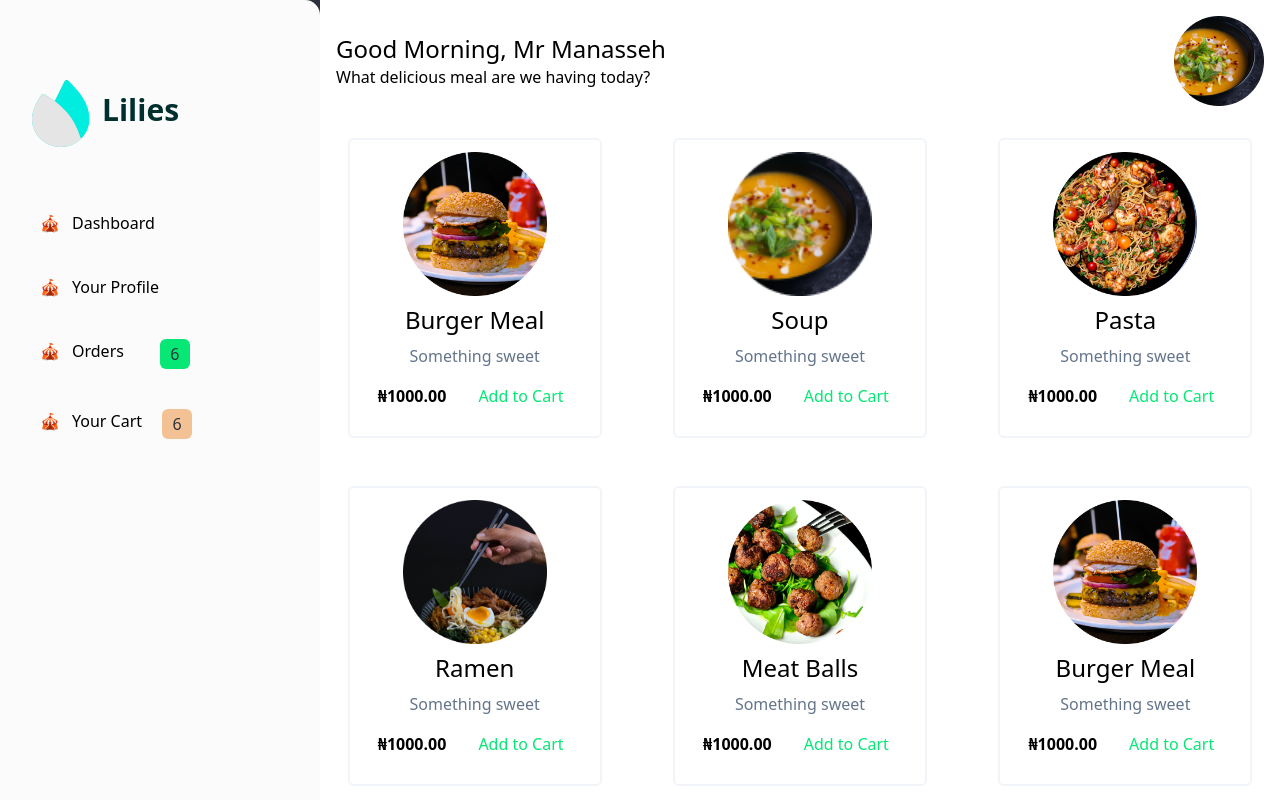
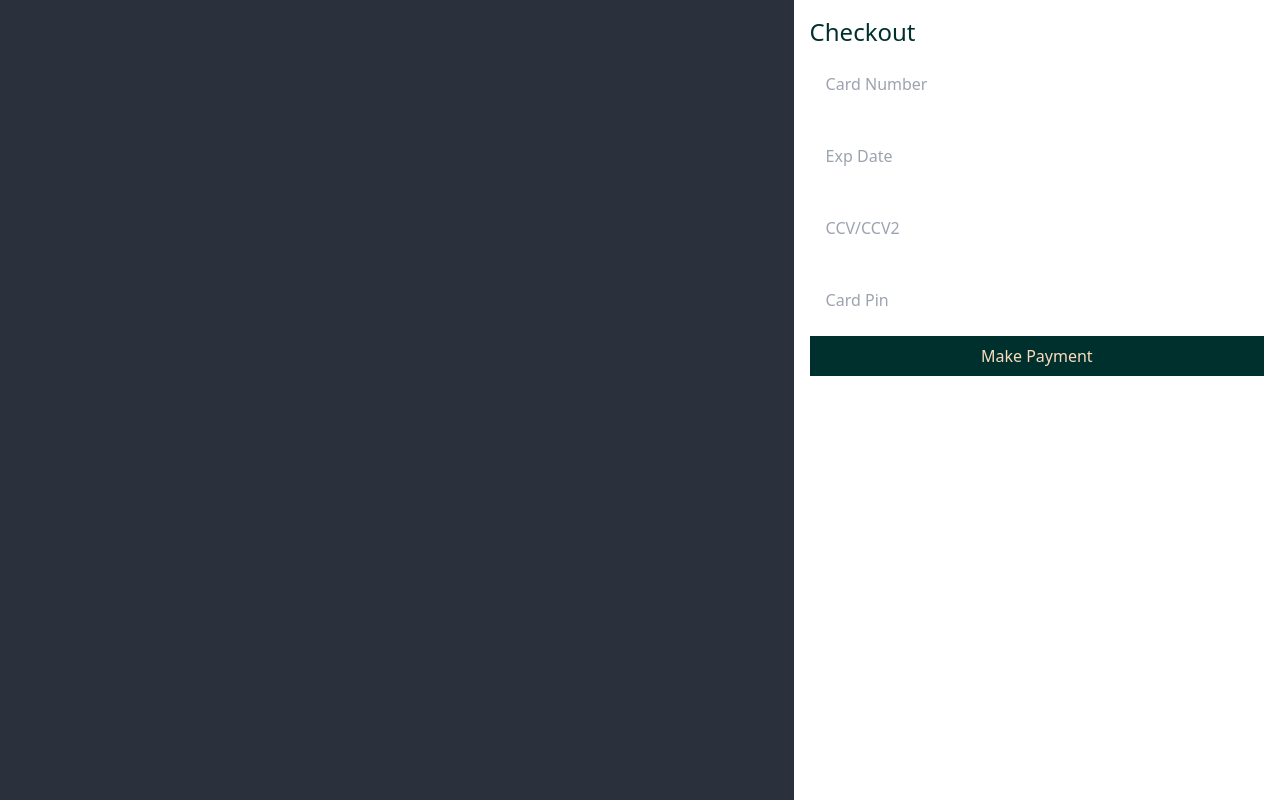
Before and after one commit to manaboy-07/Lilies, a React (Create React App) app: page / in a window 1280 px wide. Built offline with nearby package versions, Linux system fonts and the light colour scheme.

Commit message:
working on checkout

```diff
--- a/src/App.js
+++ b/src/App.js
@@ -1,4 +1,5 @@
 /** @format */
+import CheckOut from "./components/CheckOut";
 import SideMenu from "./components/SideMenu";
 import HomePage from "./Pages/HomePage";
 import Login from "./Pages/Login";
@@ -7,7 +8,7 @@ import SignUp from "./Pages/SignUp";
 function App() {
   return (
     <div className='App bg-white'>
-      <SideMenu />
+      <CheckOut />
     </div>
   );
 }
--- a/src/components/CheckOut.jsx
+++ b/src/components/CheckOut.jsx
@@ -7,14 +7,23 @@ function CheckOut() {
     e.preventDefault();
   };
   return (
-    <div className='checkout flex flex-col p-4 dash-output'>
-      <h1 className='text-2xl text-bold text-primary'>CheckOut</h1>
+    <div className='checkout  p-4 dash-output'>
+      <h1 className='text-2xl text-bold text-primary'>Checkout</h1>
+
       <form action='' onSubmit={handleSubmit}>
-        <input type='text' className='p-4' placeholder='Card Number' />
-        <input type='text' className='p-4' placeholder='Exp Date' />
-        <input type='text' className='p-4' placeholder='CCV/CCV2' />
-        <input type='text' className='p-4' placeholder='Card Pin' />
-        <button className=' p-2 bg-primary text-secondary hover:bg-primary'>
+        <div>
+          <input type='text' className='p-4 my-2' placeholder='Card Number' />
+        </div>
+        <div>
+          <input type='text' className='p-4 my-2' placeholder='Exp Date' />
+        </div>
+        <div>
+          <input type='text' className='p-4 my-2' placeholder='CCV/CCV2' />
+        </div>
+        <div>
+          <input type='text' className='p-4 my-2' placeholder='Card Pin' />
+        </div>
+        <button className=' p-2 bg-primary text-secondary text-bold w-full hover:bg-primary'>
           Make Payment
         </button>
       </form>
--- a/src/index.css
+++ b/src/index.css
@@ -45,3 +45,15 @@
   right: 0;
   height: 100vh;
 }
+.checkout {
+  display: flex;
+  flex-direction: column;
+}
+
+.dash-output {
+  position: fixed;
+  right: 0px;
+  width: 38%;
+  background-color: #fff;
+  height: 100vh;
+}
```
